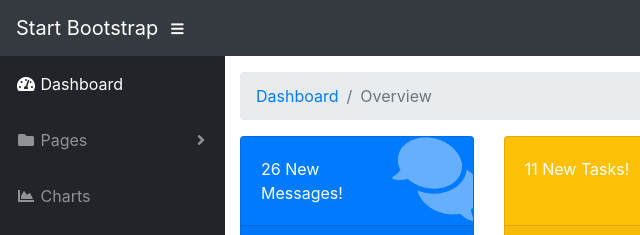
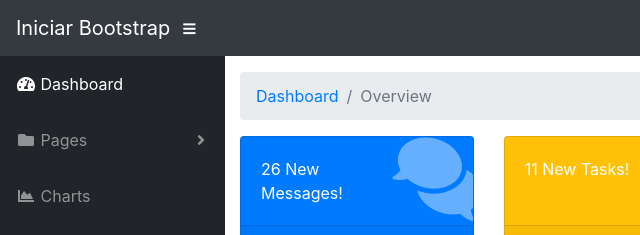
Before and after one commit to Gabrielsb1999/CursoUdemy2, a website with bundled scripts: page index.html in a window 1280 px wide. Shown: the top 235 px of the page, 0-640 px from the left. Built offline with nearby package versions, Linux system fonts and the light colour scheme.

Commit message:
Alteracao no texto do bootstrap

```diff
--- a/index.html
+++ b/index.html
@@ -26,7 +26,7 @@
 
   <nav class="navbar navbar-expand navbar-dark bg-dark static-top">
 
-    <a class="navbar-brand mr-1" href="index.html">Start Bootstrap</a>
+    <a class="navbar-brand mr-1" href="index.html">Iniciar Bootstrap</a>
 
     <button class="btn btn-link btn-sm text-white order-1 order-sm-0" id="sidebarToggle" href="#">
       <i class="fas fa-bars"></i>
```
